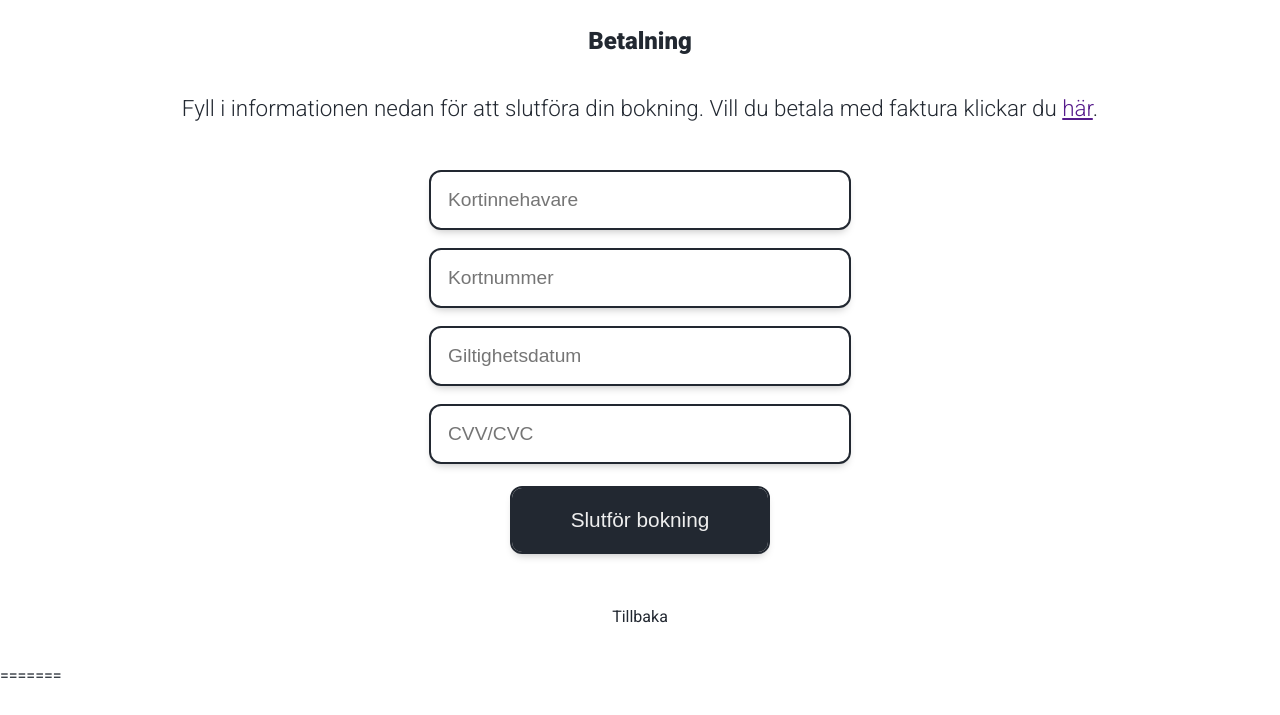
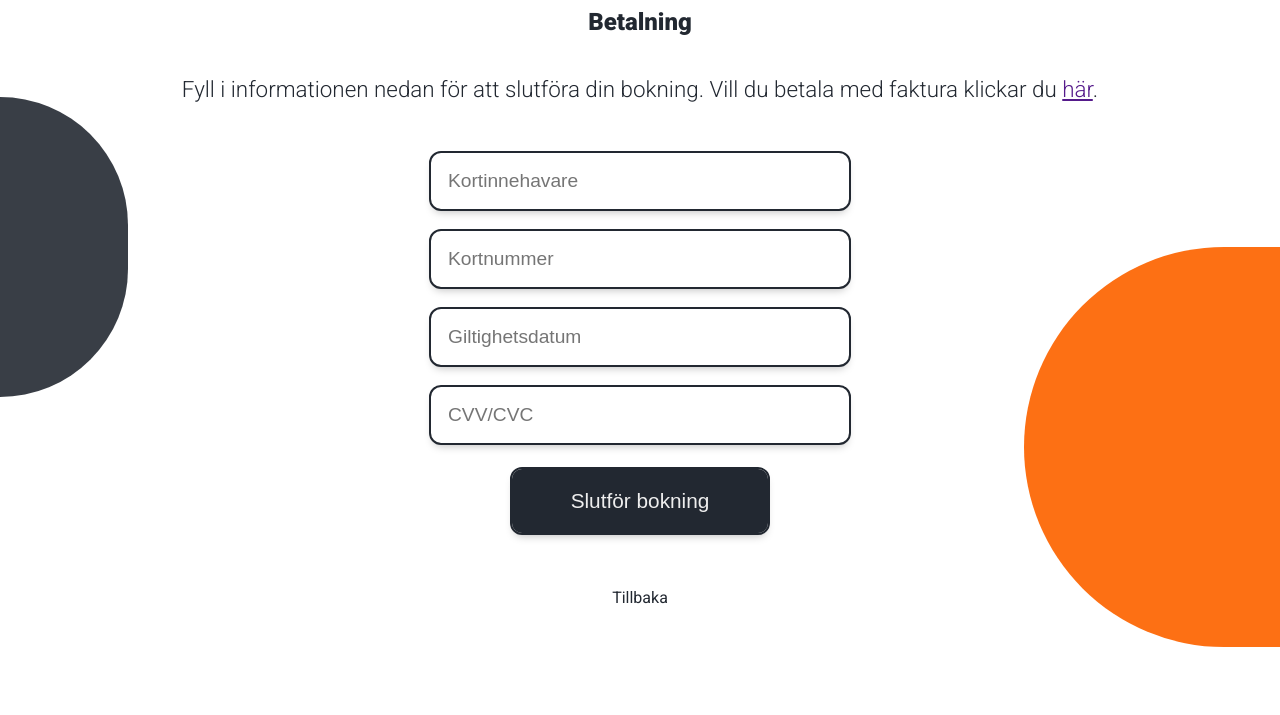
Before and after one commit to metinmayi/Agile, a website: page payment.html in a window 1280 px wide. Shown: the part 122-837 px from the top of the page. After the commit the page ends 800 px from the top, so only its background shows below. Drawn offline with nearby package versions, Linux system fonts and the light colour scheme; files that its build step writes are made by us from their sources.

Commit message:
merge fix

```diff
--- a/payment.html
+++ b/payment.html
@@ -1,43 +1,5 @@
 <!DOCTYPE html>
 <html lang="en">
-<<<<<<< HEAD
-  <head>
-    <meta charset="UTF-8" />
-    <meta http-equiv="X-UA-Compatible" content="IE=edge" />
-    <meta name="viewport" content="width=device-width, initial-scale=1.0" />
-    <link rel="stylesheet" href="/public/style.css" />
-    <title>Städafint</title>
-  </head>
-  <body>
-    <nav>
-      <h3><a href="/minasidor.html">StädaFint</a></h3>
-    </nav>
-    <h2>Betalning</h2>
-    <div class="textWrapper">
-      <p id="pStyle">
-        Fyll i informationen nedan för att slutföra din bokning. Vill du betala
-        med faktura klickar du <a href="" id="linkStyle">här</a>.
-      </p>
-    </div>
-    <form class="registerForm" action="/minasidor.html">
-      <input type="text" name="" id="" placeholder="Kortinnehavare" required />
-      <input type="number" name="" id="" placeholder="Kortnummer" required />
-      <input
-        type="number"
-        name=""
-        id=""
-        placeholder="Giltighetsdatum"
-        required
-      />
-      <input type="number" name="" id="" placeholder="CVV/CVC" required />
-      <input type="submit" value="Slutför bokning" class="submitButton" />
-    </form>
-    <div class="textWrapper">
-      <a href="/login.html" class="backLink">Tillbaka</a>
-    </div>
-    <script src="/js/functions/hover.js"></script>
-  </body>
-=======
     <head>
         <meta charset="UTF-8" />
         <meta http-equiv="X-UA-Compatible" content="IE=edge" />
@@ -66,5 +28,4 @@
 		</div>
         <div class="orangeBubble"></div>
         <div class="blueBubble"></div>
->>>>>>> 0c5526c8ec1a27b999fd7898f532d2f6bd3fcc7f
 </html>
```
Also changed, not shown: booking.html (+0 -41 lines).
